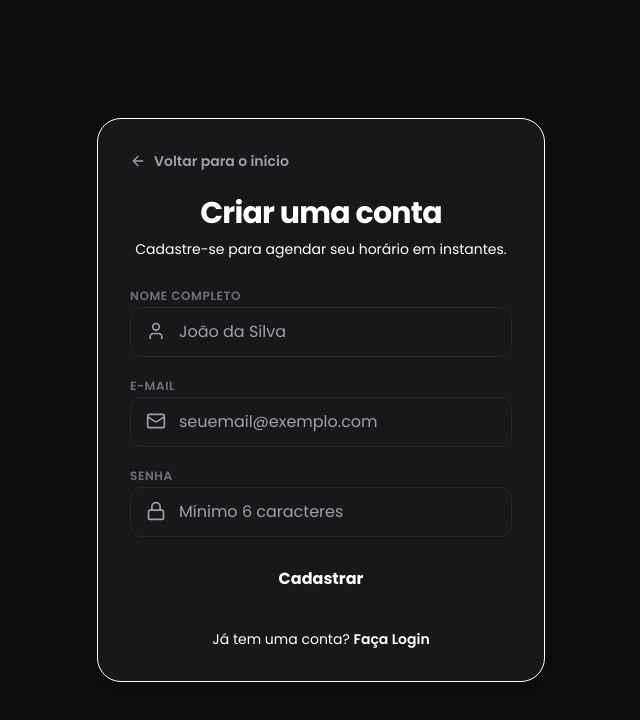
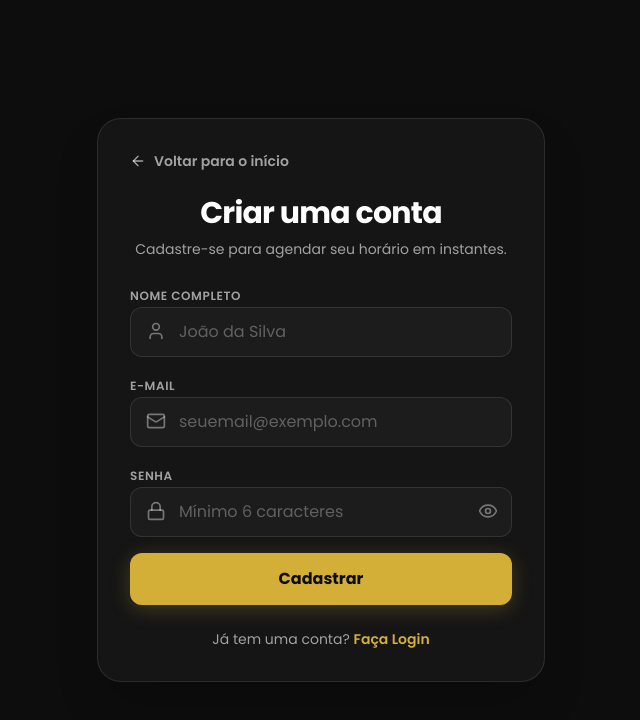
Before and after one commit to Yaguera/Barbershop, a Next.js app: page /auth/register in a window 1280 px wide. Shown: the top 720 px of the page, without its empty margins (319-959 px from the left). Built offline with nearby package versions, Linux system fonts and the light colour scheme; no server answers.

Commit message:
refactor(auth): modernize auth and profile views with unified theme and accessible controls

```diff
--- a/src/app/auth/login/page.tsx
+++ b/src/app/auth/login/page.tsx
@@ -1,10 +1,10 @@
 'use client';
 
-import { AlertCircle,ArrowLeft,Loader2,Lock,Mail } from 'lucide-react';
+import { AlertCircle, ArrowLeft, Eye, EyeOff, Loader2, Lock, Mail } from 'lucide-react';
 import { signIn } from 'next-auth/react';
 import Link from 'next/link';
-import { useRouter,useSearchParams } from 'next/navigation';
-import { Suspense,useState } from 'react';
+import { useRouter, useSearchParams } from 'next/navigation';
+import { Suspense, useState } from 'react';
 
 function LoginForm() {
   const router = useRouter();
@@ -13,6 +13,7 @@ function LoginForm() {
 
   const [email, setEmail] = useState('');
   const [password, setPassword] = useState('');
+  const [showPassword, setShowPassword] = useState(false);
   const [error, setError] = useState<string | null>(null);
   const [isLoading, setIsLoading] = useState(false);
   const [isGoogleLoading, setIsGoogleLoading] = useState(false);
@@ -54,53 +55,67 @@ function LoginForm() {
   };
 
   return (
-    <div className="w-full max-w-md p-8 bg-zinc-900 border border-nogueira/15 rounded-3xl shadow-xl space-y-6">
-      <Link href="/" className="inline-flex items-center gap-2 text-zinc-400 hover:text-white text-sm font-semibold transition-colors">
+    <div className="w-full max-w-md p-8 bg-[#151515] border border-white/10 rounded-3xl shadow-2xl space-y-6">
+      <Link href="/" className="inline-flex items-center gap-2 text-white/60 hover:text-white text-sm font-semibold transition-colors">
         <ArrowLeft className="w-4 h-4" />
         Voltar para o início
       </Link>
       <div className="text-center space-y-2">
-        <h1 className="text-3xl font-extrabold tracking-tight text-preto-classico">Bem-vindo de volta</h1>
-        <p className="text-off-white text-sm">Entre na sua conta para agendar e gerenciar seus horários.</p>
+        <h1 className="text-3xl font-extrabold tracking-tight text-white">Bem-vindo de volta</h1>
+        <p className="text-white/60 text-sm">Entre na sua conta para agendar e gerenciar seus horários.</p>
       </div>
 
       {error && (
-        <div className="flex items-center gap-3 bg-red-50 border border-red-200 rounded-2xl p-4 text-red-700 text-sm">
-          <AlertCircle className="w-5 h-5 flex-shrink-0 text-vermelho-classico" />
-          <p>{error}</p>
+        <div className="flex items-center gap-3 bg-[#EF4444]/10 border border-[#EF4444]/30 rounded-2xl p-4 text-[#EF4444] text-sm animate-fade-in">
+          <AlertCircle className="w-5 h-5 flex-shrink-0" />
+          <p className="font-medium">{error}</p>
         </div>
       )}
 
       <form onSubmit={handleSubmit} className="space-y-4">
-        <div className="space-y-1">
-          <label className="text-xs font-semibold text-zinc-500 uppercase tracking-wider">E-mail</label>
+        <div className="space-y-1.5">
+          <label htmlFor="input-email" className="text-xs font-semibold text-white/60 uppercase tracking-wider">
+            E-mail
+          </label>
           <div className="relative">
-            <Mail className="absolute left-4 top-3.5 w-5 h-5 text-zinc-400" />
+            <Mail className="absolute left-4 top-3.5 w-5 h-5 text-white/40" />
             <input
               id="input-email"
               type="email"
+              autoComplete="email"
               required
               value={email}
               onChange={(e) => setEmail(e.target.value)}
               placeholder="seuemail@exemplo.com"
-              className="w-full pl-12 pr-4 py-3 bg-zinc-900 border border-zinc-800 rounded-xl text-off-white placeholder-zinc-400 focus:border-azul-barbeiro focus:outline-none transition-colors"
+              className="w-full pl-12 pr-4 py-3 bg-[#1C1C1C] border border-white/10 rounded-xl text-white placeholder-white/30 focus:border-[#D4AF37] focus:outline-none transition-colors"
             />
           </div>
         </div>
 
-        <div className="space-y-1">
-          <label className="text-xs font-semibold text-zinc-500 uppercase tracking-wider">Senha</label>
+        <div className="space-y-1.5">
+          <label htmlFor="input-password" className="text-xs font-semibold text-white/60 uppercase tracking-wider">
+            Senha
+          </label>
           <div className="relative">
-            <Lock className="absolute left-4 top-3.5 w-5 h-5 text-zinc-400" />
+            <Lock className="absolute left-4 top-3.5 w-5 h-5 text-white/40" />
             <input
               id="input-password"
-              type="password"
+              type={showPassword ? 'text' : 'password'}
+              autoComplete="current-password"
               required
               value={password}
               onChange={(e) => setPassword(e.target.value)}
               placeholder="••••••••"
-              className="w-full pl-12 pr-4 py-3 bg-zinc-900 border border-zinc-800 rounded-xl text-off-white placeholder-zinc-400 focus:border-azul-barbeiro focus:outline-none transition-colors"
+              className="w-full pl-12 pr-12 py-3 bg-[#1C1C1C] border border-white/10 rounded-xl text-white placeholder-white/30 focus:border-[#D4AF37] focus:outline-none transition-colors"
             />
+            <button
+              type="button"
+              onClick={() => setShowPassword(!showPassword)}
+              aria-label={showPassword ? 'Ocultar senha' : 'Exibir senha'}
+              className="absolute right-3.5 top-3.5 text-white/40 hover:text-white transition-colors focus:outline-none"
+            >
+              {showPassword ? <EyeOff className="w-5 h-5" /> : <Eye className="w-5 h-5" />}
+            </button>
           </div>
         </div>
 
@@ -108,7 +123,7 @@ function LoginForm() {
           id="btn-login-submit"
           type="submit"
           disabled={isLoading || isGoogleLoading}
-          className="w-full py-3.5 bg-azul-barbeiro hover:bg-blue-700 text-white font-bold rounded-xl transition-colors flex items-center justify-center gap-2 disabled:opacity-50 cursor-pointer shadow-sm"
+          className="w-full py-3.5 bg-[#D4AF37] hover:bg-[#E2BE4D] text-[#0D0D0D] font-bold rounded-xl transition-all shadow-[0_4px_20px_rgba(212,175,55,0.25)] flex items-center justify-center gap-2 disabled:opacity-50 cursor-pointer"
         >
           {isLoading ? (
             <>
@@ -122,19 +137,19 @@ function LoginForm() {
       </form>
 
       <div className="relative flex py-2 items-center">
-        <div className="flex-grow border-t border-zinc-800"></div>
-        <span className="flex-shrink mx-4 text-xs font-semibold text-zinc-400 uppercase tracking-wider">ou</span>
-        <div className="flex-grow border-t border-zinc-800"></div>
+        <div className="flex-grow border-t border-white/10"></div>
+        <span className="flex-shrink mx-4 text-xs font-semibold text-white/40 uppercase tracking-wider">ou</span>
+        <div className="flex-grow border-t border-white/10"></div>
       </div>
 
       <button
         id="btn-login-google"
         onClick={handleGoogleLogin}
         disabled={isLoading || isGoogleLoading}
-        className="w-full py-3 bg-zinc-900 hover:bg-zinc-800 border border-zinc-800 text-off-white font-bold rounded-xl transition-all flex items-center justify-center gap-3 disabled:opacity-50 cursor-pointer shadow-sm"
+        className="w-full py-3 bg-[#1C1C1C] hover:bg-[#252525] border border-white/10 text-white font-bold rounded-xl transition-all flex items-center justify-center gap-3 disabled:opacity-50 cursor-pointer shadow-sm"
       >
         {isGoogleLoading ? (
-          <Loader2 className="w-5 h-5 animate-spin text-zinc-400" />
+          <Loader2 className="w-5 h-5 animate-spin text-white/60" />
         ) : (
           <svg className="w-5 h-5" viewBox="0 0 24 24" width="24" height="24" xmlns="http://www.w3.org/2000/svg">
             <path d="M22.56 12.25c0-.78-.07-1.53-.2-2.25H12v4.26h5.92c-.26 1.37-1.04 2.53-2.21 3.31v2.77h3.57c2.08-1.92 3.28-4.74 3.28-8.09z" fill="#4285F4"/>
@@ -146,9 +161,9 @@ function LoginForm() {
         Entrar com Google
       </button>
 
-      <p className="text-center text-sm text-off-white">
+      <p className="text-center text-sm text-white/60">
         Não tem uma conta?{' '}
-        <Link href={`/auth/register?callbackUrl=${encodeURIComponent(callbackUrl)}`} className="text-azul-barbeiro hover:underline font-semibold">
+        <Link href={`/auth/register?callbackUrl=${encodeURIComponent(callbackUrl)}`} className="text-[#D4AF37] hover:underline font-semibold">
           Cadastre-se
         </Link>
       </p>
@@ -158,10 +173,10 @@ function LoginForm() {
 
 export default function LoginPage() {
   return (
-    <div className="min-h-screen bg-preto-classico flex flex-col items-center justify-center p-4">
+    <div className="min-h-screen bg-[#0D0D0D] flex flex-col items-center justify-center p-4">
       <Suspense fallback={
-        <div className="w-full max-w-md p-8 bg-zinc-900 border border-zinc-800 rounded-3xl flex flex-col items-center py-24 shadow-sm">
-          <Loader2 className="w-12 h-12 animate-spin text-azul-barbeiro" />
+        <div className="w-full max-w-md p-8 bg-[#151515] border border-white/10 rounded-3xl flex flex-col items-center py-24 shadow-sm">
+          <Loader2 className="w-12 h-12 animate-spin text-[#D4AF37]" />
         </div>
       }>
         <LoginForm />
--- a/src/app/auth/register/page.tsx
+++ b/src/app/auth/register/page.tsx
@@ -1,10 +1,10 @@
 'use client';
 
 import { signUpAction } from '@/app/actions/auth-actions';
-import { AlertCircle,ArrowLeft,CheckCircle2,Loader2,Lock,Mail,User as UserIcon } from 'lucide-react';
+import { AlertCircle, ArrowLeft, CheckCircle2, Eye, EyeOff, Loader2, Lock, Mail, User as UserIcon } from 'lucide-react';
 import Link from 'next/link';
-import { useRouter,useSearchParams } from 'next/navigation';
-import { Suspense,useState } from 'react';
+import { useRouter, useSearchParams } from 'next/navigation';
+import { Suspense, useState } from 'react';
 
 function RegisterForm() {
   const router = useRouter();
@@ -14,6 +14,7 @@ function RegisterForm() {
   const [name, setName] = useState('');
   const [email, setEmail] = useState('');
   const [password, setPassword] = useState('');
+  const [showPassword, setShowPassword] = useState(false);
   const [error, setError] = useState<string | null>(null);
   const [success, setSuccess] = useState<string | null>(null);
   const [isLoading, setIsLoading] = useState(false);
@@ -29,8 +30,8 @@ function RegisterForm() {
     formData.append('email', email);
     formData.append('password', password);
 
-    // Conforming to RN01.2: We simulate sending an admin role to test our backend sanitization filter
-    formData.append('role', 'ADMIN');
+    // Conforming to RN01.2: backend sanitization handles and restricts role assignment
+    formData.append('role', 'CLIENT');
 
     try {
       const result = await signUpAction(null, formData);
@@ -51,76 +52,93 @@ function RegisterForm() {
   };
 
   return (
-    <div className="w-full max-w-md p-8 bg-zinc-900 border border-nogueira/15 rounded-3xl shadow-xl space-y-6">
-      <Link href="/" className="inline-flex items-center gap-2 text-zinc-400 hover:text-white text-sm font-semibold transition-colors">
+    <div className="w-full max-w-md p-8 bg-[#151515] border border-white/10 rounded-3xl shadow-2xl space-y-6">
+      <Link href="/" className="inline-flex items-center gap-2 text-white/60 hover:text-white text-sm font-semibold transition-colors">
         <ArrowLeft className="w-4 h-4" />
         Voltar para o início
       </Link>
       <div className="text-center space-y-2">
-        <h1 className="text-3xl font-extrabold tracking-tight text-preto-classico">Criar uma conta</h1>
-        <p className="text-off-white text-sm">Cadastre-se para agendar seu horário em instantes.</p>
+        <h1 className="text-3xl font-extrabold tracking-tight text-white">Criar uma conta</h1>
+        <p className="text-white/60 text-sm">Cadastre-se para agendar seu horário em instantes.</p>
       </div>
 
       {error && (
-        <div className="flex items-center gap-3 bg-red-50 border border-red-200 rounded-2xl p-4 text-red-700 text-sm">
-          <AlertCircle className="w-5 h-5 flex-shrink-0 text-vermelho-classico" />
-          <p>{error}</p>
+        <div className="flex items-center gap-3 bg-[#EF4444]/10 border border-[#EF4444]/30 rounded-2xl p-4 text-[#EF4444] text-sm animate-fade-in">
+          <AlertCircle className="w-5 h-5 flex-shrink-0" />
+          <p className="font-medium">{error}</p>
         </div>
       )}
 
       {success && (
-        <div className="flex items-center gap-3 bg-emerald-50 border border-emerald-200 rounded-2xl p-4 text-emerald-700 text-sm animate-pulse">
-          <CheckCircle2 className="w-5 h-5 flex-shrink-0 text-emerald-600" />
-          <p>{success}</p>
+        <div className="flex items-center gap-3 bg-[#22C55E]/10 border border-[#22C55E]/30 rounded-2xl p-4 text-[#22C55E] text-sm animate-fade-in">
+          <CheckCircle2 className="w-5 h-5 flex-shrink-0" />
+          <p className="font-medium">{success}</p>
         </div>
       )}
 
       <form onSubmit={handleSubmit} className="space-y-4">
-        <div className="space-y-1">
-          <label className="text-xs font-semibold text-zinc-500 uppercase tracking-wider">Nome Completo</label>
+        <div className="space-y-1.5">
+          <label htmlFor="input-name" className="text-xs font-semibold text-white/60 uppercase tracking-wider">
+            Nome Completo
+          </label>
           <div className="relative">
-            <UserIcon className="absolute left-4 top-3.5 w-5 h-5 text-zinc-400" />
+            <UserIcon className="absolute left-4 top-3.5 w-5 h-5 text-white/40" />
             <input
               id="input-name"
               type="text"
+              autoComplete="name"
               required
               value={name}
               onChange={(e) => setName(e.target.value)}
               placeholder="João da Silva"
-              className="w-full pl-12 pr-4 py-3 bg-zinc-900 border border-zinc-800 rounded-xl text-off-white placeholder-zinc-400 focus:border-azul-barbeiro focus:outline-none transition-colors"
+              className="w-full pl-12 pr-4 py-3 bg-[#1C1C1C] border border-white/10 rounded-xl text-white placeholder-white/30 focus:border-[#D4AF37] focus:outline-none transition-colors"
             />
           </div>
         </div>
 
-        <div className="space-y-1">
-          <label className="text-xs font-semibold text-zinc-500 uppercase tracking-wider">E-mail</label>
+        <div className="space-y-1.5">
+          <label htmlFor="input-email" className="text-xs font-semibold text-white/60 uppercase tracking-wider">
+            E-mail
+          </label>
           <div className="relative">
-            <Mail className="absolute left-4 top-3.5 w-5 h-5 text-zinc-400" />
+            <Mail className="absolute left-4 top-3.5 w-5 h-5 text-white/40" />
             <input
               id="input-email"
               type="email"
+              autoComplete="email"
               required
               value={email}
               onChange={(e) => setEmail(e.target.value)}
               placeholder="seuemail@exemplo.com"
-              className="w-full pl-12 pr-4 py-3 bg-zinc-900 border border-zinc-800 rounded-xl text-off-white placeholder-zinc-400 focus:border-azul-barbeiro focus:outline-none transition-colors"
+              className="w-full pl-12 pr-4 py-3 bg-[#1C1C1C] border border-white/10 rounded-xl text-white placeholder-white/30 focus:border-[#D4AF37] focus:outline-none transition-colors"
             />
           </div>
         </div>
 
-        <div className="space-y-1">
-          <label className="text-xs font-semibold text-zinc-500 uppercase tracking-wider">Senha</label>
+        <div className="space-y-1.5">
+          <label htmlFor="input-password" className="text-xs font-semibold text-white/60 uppercase tracking-wider">
+            Senha
+          </label>
           <div className="relative">
-            <Lock className="absolute left-4 top-3.5 w-5 h-5 text-zinc-400" />
+            <Lock className="absolute left-4 top-3.5 w-5 h-5 text-white/40" />
             <input
               id="input-password"
-              type="password"
+              type={showPassword ? 'text' : 'password'}
+              autoComplete="new-password"
               required
               value={password}
               onChange={(e) => setPassword(e.target.value)}
               placeholder="Mínimo 6 caracteres"
-              className="w-full pl-12 pr-4 py-3 bg-zinc-900 border border-zinc-800 rounded-xl text-off-white placeholder-zinc-400 focus:border-azul-barbeiro focus:outline-none transition-colors"
+              className="w-full pl-12 pr-12 py-3 bg-[#1C1C1C] border border-white/10 rounded-xl text-white placeholder-white/30 focus:border-[#D4AF37] focus:outline-none transition-colors"
             />
+            <button
+              type="button"
+              onClick={() => setShowPassword(!showPassword)}
+              aria-label={showPassword ? 'Ocultar senha' : 'Exibir senha'}
+              className="absolute right-3.5 top-3.5 text-white/40 hover:text-white transition-colors focus:outline-none"
+            >
+              {showPassword ? <EyeOff className="w-5 h-5" /> : <Eye className="w-5 h-5" />}
+            </button>
           </div>
         </div>
 
@@ -128,7 +146,7 @@ function RegisterForm() {
           id="btn-register-submit"
           type="submit"
           disabled={isLoading || !!success}
-          className="w-full py-3.5 bg-azul-barbeiro hover:bg-blue-700 text-white font-bold rounded-xl transition-colors flex items-center justify-center gap-2 disabled:opacity-50 cursor-pointer shadow-sm"
+          className="w-full py-3.5 bg-[#D4AF37] hover:bg-[#E2BE4D] text-[#0D0D0D] font-bold rounded-xl transition-all shadow-[0_4px_20px_rgba(212,175,55,0.25)] flex items-center justify-center gap-2 disabled:opacity-50 cursor-pointer"
         >
           {isLoading ? (
             <>
@@ -141,9 +159,9 @@ function RegisterForm() {
         </button>
       </form>
 
-      <p className="text-center text-sm text-off-white">
+      <p className="text-center text-sm text-white/60">
         Já tem uma conta?{' '}
-        <Link href={`/auth/login?callbackUrl=${encodeURIComponent(callbackUrl)}`} className="text-azul-barbeiro hover:underline font-semibold">
+        <Link href={`/auth/login?callbackUrl=${encodeURIComponent(callbackUrl)}`} className="text-[#D4AF37] hover:underline font-semibold">
           Faça Login
         </Link>
       </p>
@@ -153,10 +171,10 @@ function RegisterForm() {
 
 export default function RegisterPage() {
   return (
-    <div className="min-h-screen bg-preto-classico flex flex-col items-center justify-center p-4">
+    <div className="min-h-screen bg-[#0D0D0D] flex flex-col items-center justify-center p-4">
       <Suspense fallback={
-        <div className="w-full max-w-md p-8 bg-zinc-900 border border-zinc-800 rounded-3xl flex flex-col items-center py-24 shadow-sm">
-          <Loader2 className="w-12 h-12 animate-spin text-azul-barbeiro" />
+        <div className="w-full max-w-md p-8 bg-[#151515] border border-white/10 rounded-3xl flex flex-col items-center py-24 shadow-sm">
+          <Loader2 className="w-12 h-12 animate-spin text-[#D4AF37]" />
         </div>
       }>
         <RegisterForm />
```
Also changed, not shown: src/app/profile/page.tsx (+29 -6 lines).
